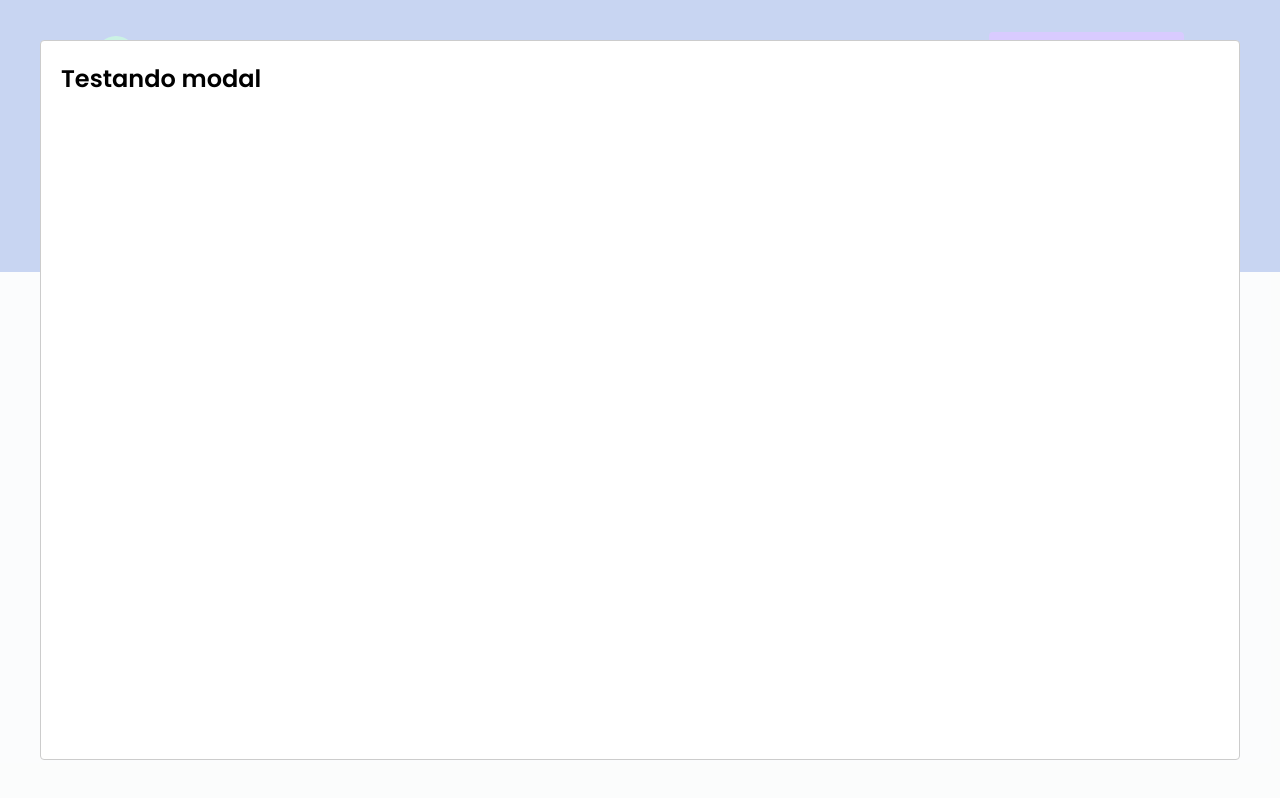
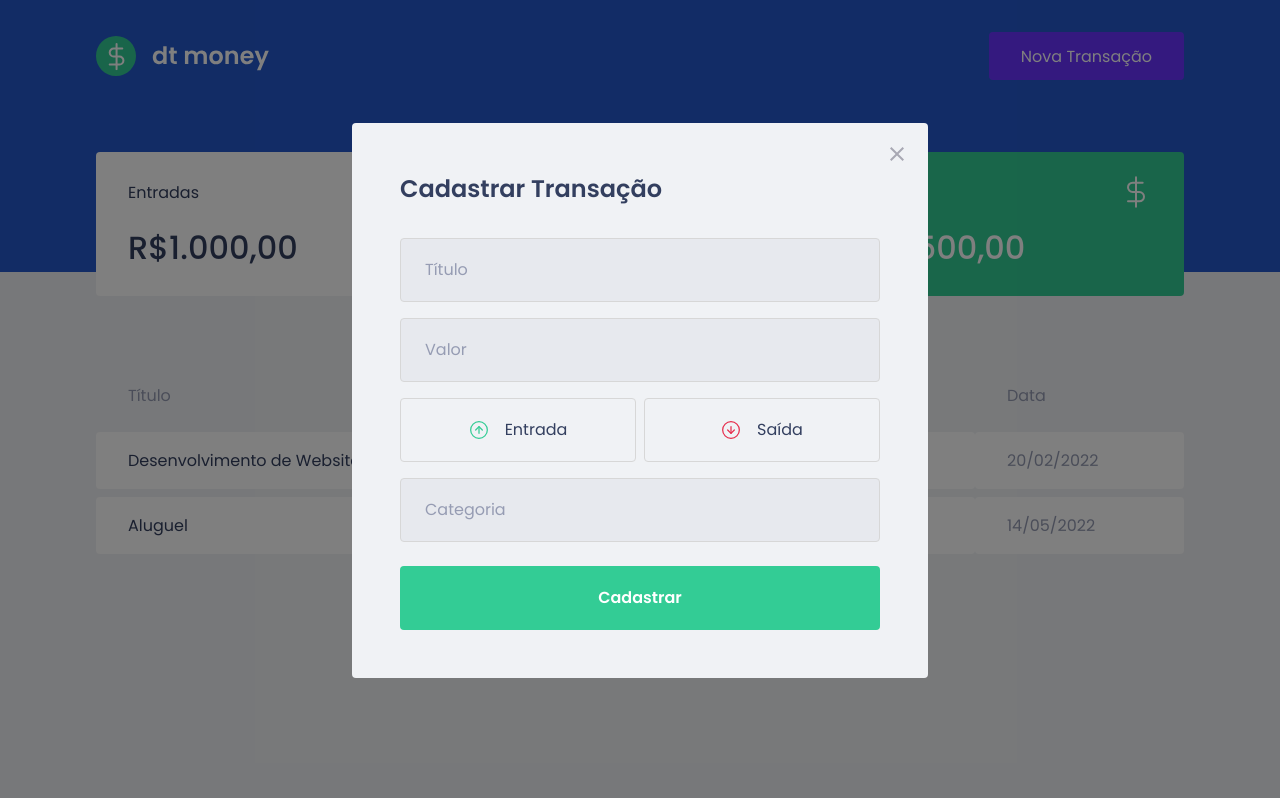
Before and after one commit to DarlonHenrique/dtmoney, a React (Create React App) app: page / in a window 1280 px wide. Both pictures are taken after a click on the button "Nova Transação". Built offline with nearby package versions, Linux system fonts and the light colour scheme; no server answers; what miragejs would draw is missing.

Commit message:
feat(newTransactionModal): create modal

```diff
--- a/package.json
+++ b/package.json
@@ -5,6 +5,7 @@
   "dependencies": {
     "axios": "^0.27.2",
     "miragejs": "^0.1.44",
+    "polished": "^4.2.2",
     "react": "^18.1.0",
     "react-dom": "^18.1.0",
     "react-modal": "^3.15.1",
@@ -13,7 +14,6 @@
     "web-vitals": "^2.1.0"
   },
   "devDependencies": {
-    "@types/react-modal": "^3.13.1",
     "@testing-library/jest-dom": "^5.14.1",
     "@testing-library/react": "^13.0.0",
     "@testing-library/user-event": "^13.2.1",
@@ -21,6 +21,7 @@
     "@types/node": "^16.7.13",
     "@types/react": "^18.0.0",
     "@types/react-dom": "^18.0.0",
+    "@types/react-modal": "^3.13.1",
     "@types/styled-components": "^5.1.25",
     "typescript": "^4.4.2"
   },
--- a/src/App.tsx
+++ b/src/App.tsx
@@ -3,6 +3,7 @@
 import { Header } from './components/Header'
 import { GlobalStyle } from './styles/global'
 import { useState } from 'react'
+import { NewTransactionModal } from './components/NewTransactionModal'
 
 Modal.setAppElement('#root')
 
@@ -21,9 +22,10 @@
     <>
       <Header onOpenNewTransactionModal={handleOpenNewTranactionModal} />
       <Dashboard />
-      <Modal isOpen={isNewTransactionModalOpen} onRequestClose={handleCloseNewTransactionModal}>
-        <h2>Testando modal</h2>
-      </Modal>
+      <NewTransactionModal
+        onCloseNewTransactionModal={handleCloseNewTransactionModal}
+        isOpen={isNewTransactionModalOpen}
+      />
       <GlobalStyle />
     </>
   )
--- /dev/null
+++ b/src/components/NewTransactionModal/index.tsx
@@ -0,0 +1,47 @@
+import Modal from 'react-modal'
+import closeImg from '../../assets/close.svg'
+import incomeImg from '../../assets/income.svg'
+import outcomeImg from '../../assets/outcome.svg'
+import { Container, TransactionTypeContainer } from './styles'
+
+interface NewTransactionModalProps {
+  isOpen: boolean
+  onCloseNewTransactionModal: () => void
+}
+
+export function NewTransactionModal({
+  isOpen,
+  onCloseNewTransactionModal
+}: NewTransactionModalProps) {
+  return (
+    <Modal
+      isOpen={isOpen}
+      overlayClassName='react-modal-overlay'
+      className='react-modal-content'
+      onRequestClose={onCloseNewTransactionModal}
+    >
+      <button type='button' className='react-modal-close' onClick={onCloseNewTransactionModal}>
+        <img src={closeImg} alt='fechar modal' />
+      </button>
+      <Container>
+        <h2>Cadastrar Transação</h2>
+
+        <input placeholder='Título' />
+        <input placeholder='Valor' type='number' />
+        <TransactionTypeContainer>
+          <button type='button'>
+            <img src={incomeImg} alt='Entrada' />
+            <span>Entrada</span>
+          </button>
+
+          <button type='button'>
+            <img src={outcomeImg} alt='Saída' />
+            <span>Saída</span>
+          </button>
+        </TransactionTypeContainer>
+        <input placeholder='Categoria' />
+        <button type='submit'>Cadastrar</button>
+      </Container>
+    </Modal>
+  )
+}
--- /dev/null
+++ b/src/components/NewTransactionModal/styles.ts
@@ -0,0 +1,81 @@
+import styled from 'styled-components'
+import { darken } from 'polished'
+
+export const Container = styled.form`
+    h2 {
+      color: var(--text-title);
+      font-size: 1.5rem;
+      margin-bottom: 2rem;
+    }
+
+    input {
+      width: 100%;
+      padding: 0 1.5rem;
+      height: 4rem;
+      border-radius: 0.25rem;
+      border:1px solid #D7D7D7;
+      background: #E7E9EE;
+      font-weight: 400;
+      font-size: 1rem;
+
+      &::placeholder {
+        color: var(--text-body);
+      }
+
+      & + input {
+        margin-top: 1rem;
+      }
+    }
+
+    button[type="submit"] {
+      width: 100%;
+      padding: 0 1.5rem;
+      height: 4rem;
+      background-color: var(--green);
+      border-radius: 0.25rem;
+      border: 0;
+      color: #FFF;
+      font-size: 1rem;
+      margin-top: 1.5rem;
+      transition: 0.2s;
+      font-weight: 600;
+
+      &:hover {
+        filter: brightness(0.9)
+      }
+    }
+`
+
+export const TransactionTypeContainer = styled.div`
+  margin: 1rem 0;
+  display: grid;
+  grid-template-columns: 1fr 1fr;
+  gap: 0.5rem;
+
+  button {
+    height: 4rem;
+    border: 1px solid #D7D7D7;
+    border-radius: 0.25rem;
+    background: transparent;
+    display: flex;
+    align-items: center;
+    justify-content: center;
+    transition: 0.2s;
+
+    &:hover {
+      border-color: ${darken(0.1, '#D7D7D7')};
+    }
+
+    img {
+      width: 20px;
+      height: 20px;
+    }
+
+    span {
+      display: inline-block;
+      margin-left: 1rem;
+      font-size: 1rem;
+      color: var(--text-title);
+    }
+  }
+`
--- a/src/styles/global.ts
+++ b/src/styles/global.ts
@@ -51,4 +51,38 @@
     opacity: 0.6;
     cursor: not-allowed;
   }
+
+  .react-modal-overlay {
+    background: rgba(0, 0, 0, 0.5);
+    position: fixed;
+    top: 0;
+    right: 0;
+    bottom: 0;
+    left: 0;
+
+    display: flex;
+    align-items: center;
+    justify-content: center;
+  }
+
+  .react-modal-content {
+    width: 100%;
+    max-width: 576px;
+    background: var(--background);
+    padding: 3rem;
+    position: relative;
+    border-radius: 0.25rem;
+  }
+
+  .react-modal-close {
+    position: absolute;
+    right: 1.5rem;
+    top: 1.5rem;
+    border: 0;
+    background: transparent;
+    transition: 0.2s;
+    &:hover {
+      filter: brightness(0.8);
+    }
+  }
 `
```
Also changed, not shown: 1 other file (tests, documents, lock files or other folders).
